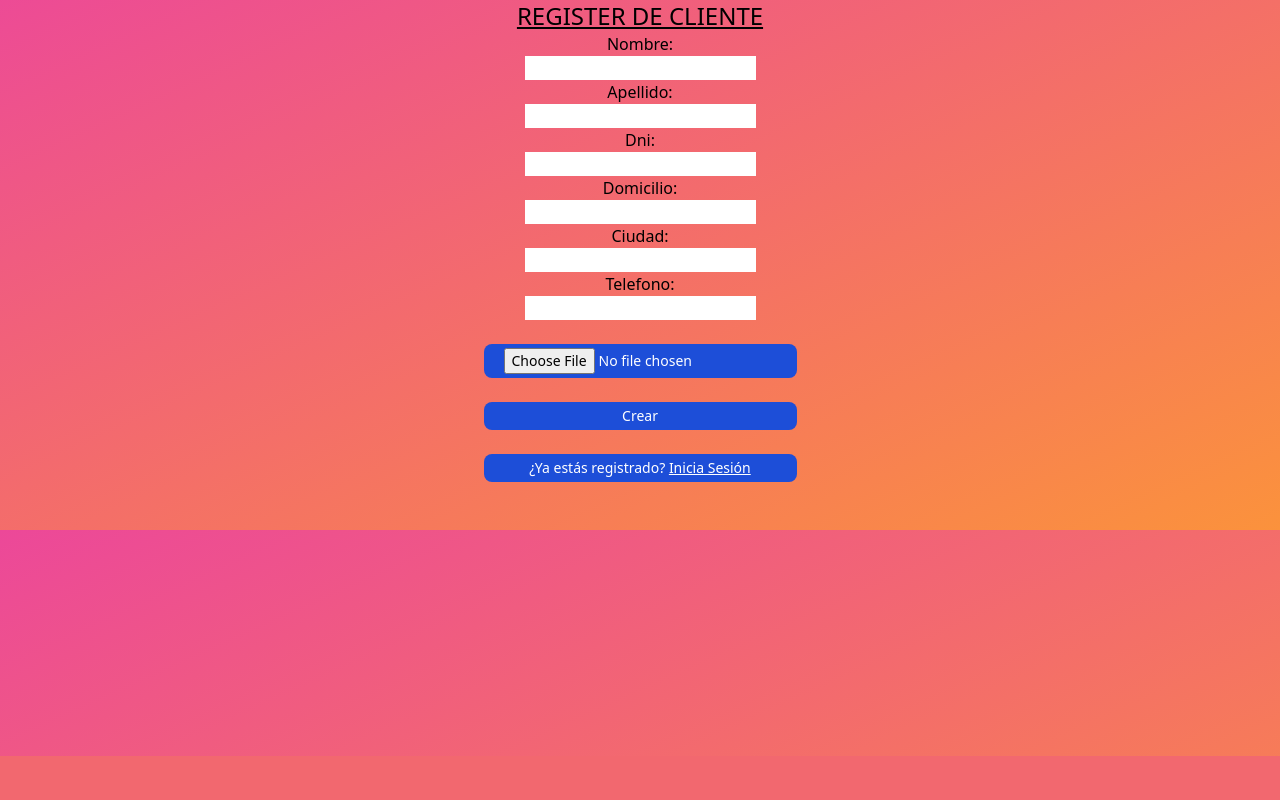
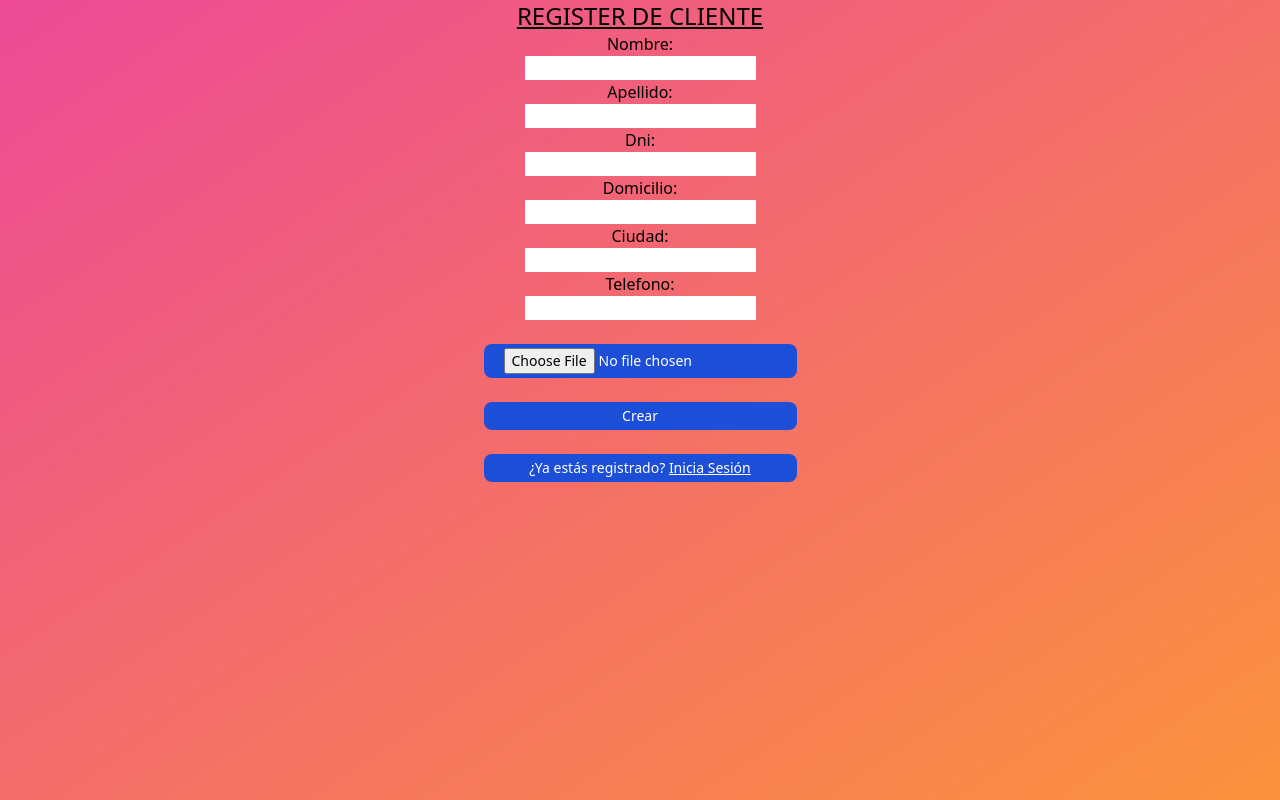
Before and after one commit to Hotbones/Annie, a Django app: a page that uses proyecto_nocountry/mainapp/templates/mainapp/base.html in a window 1280 px wide. Shown: the part 44-844 px from the top of the page. Before the commit the page ends 800 px from the top, so only its background shows below. Run offline with Django 4.2, Linux system fonts and the light colour scheme; the visitor is signed in with stand-in values (Sample User, id 1); data that the repository does not hold is empty; some libraries are stand-ins or nearby versions.

Commit message:
base mejorada

```diff
--- a/proyecto_nocountry/mainapp/templates/mainapp/base.html
+++ b/proyecto_nocountry/mainapp/templates/mainapp/base.html
@@ -11,7 +11,7 @@
 
 </head>
 
-<body class="bg-gradient-to-br from-pink-500 to-orange-400">
+<body class="bg-gradient-to-br from-pink-500 to-orange-400 h-screen">
     {% include './messages.html' %}
     {% block content %}
     {% endblock %}
```
